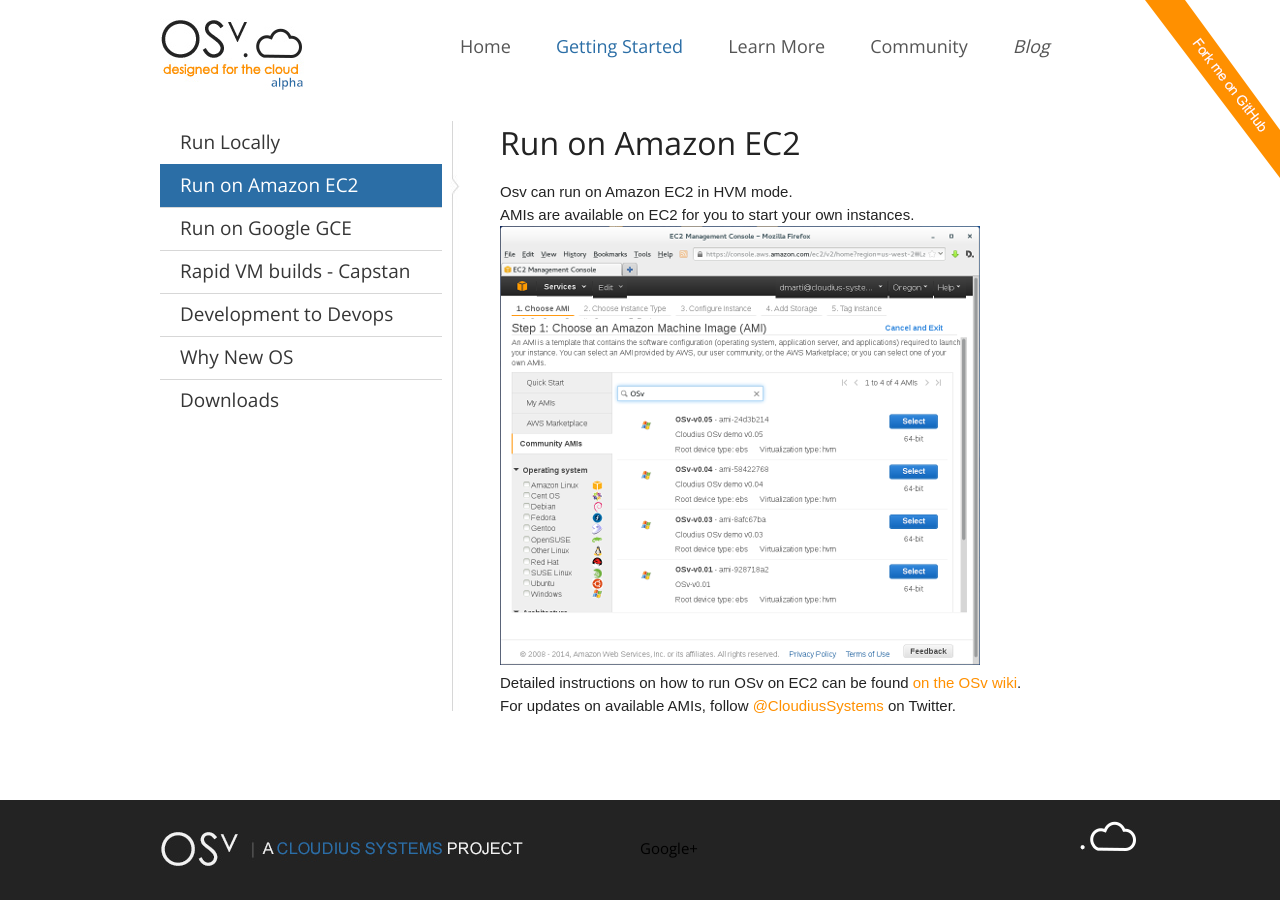
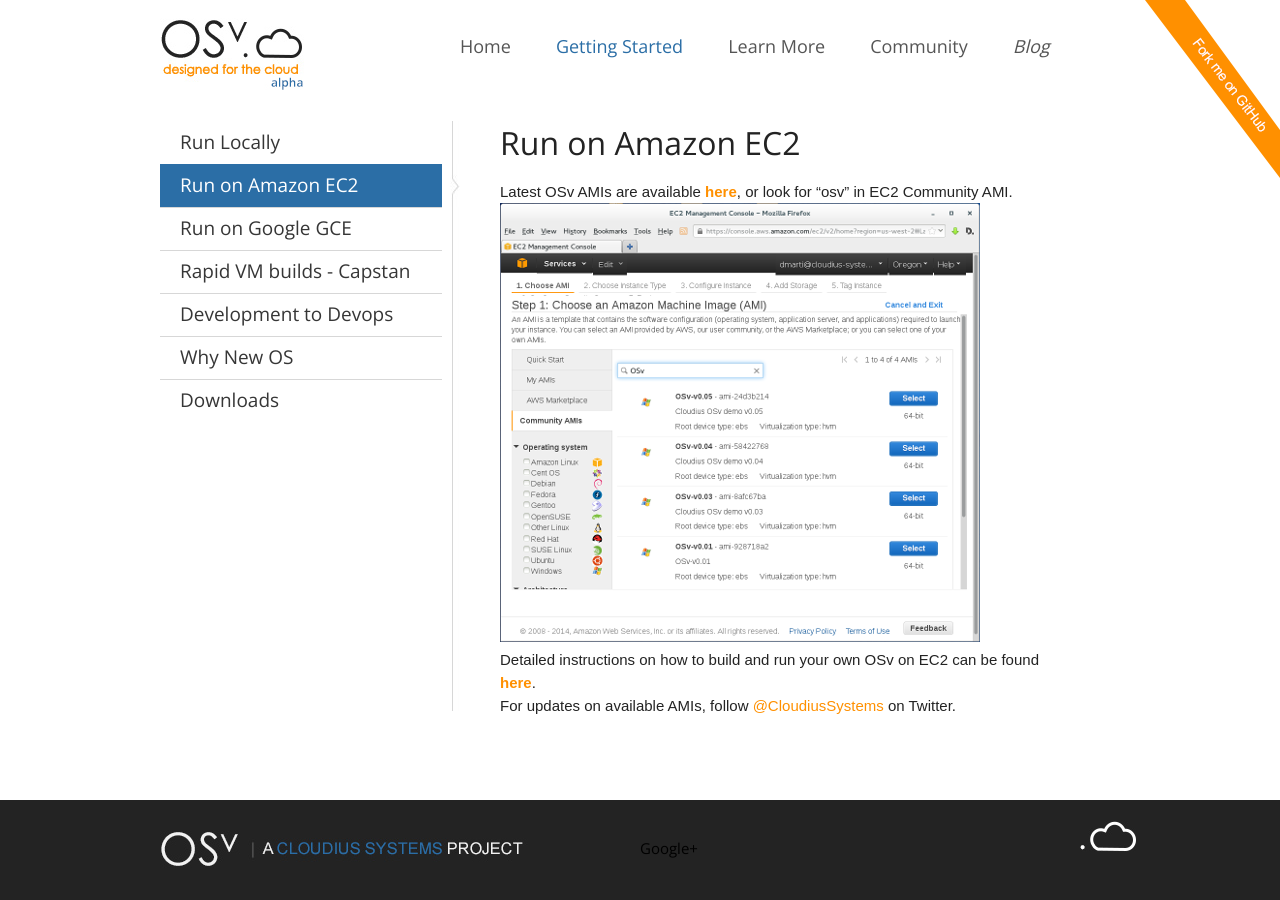
Before and after one commit to osv-io/osv-io.github.io, a Jekyll site: the page built from _posts/started/2014-06-07-amazon-ec2.markdown, in a window 1280 px wide. Built offline with Jekyll 4.4.1, drawn with Linux system fonts in a browser that asks for light colours.

Commit message:
add link to latest ami

```diff
--- a/_posts/started/2014-06-07-amazon-ec2.markdown
+++ b/_posts/started/2014-06-07-amazon-ec2.markdown
@@ -6,14 +6,14 @@ nav: started
 show_heading: yes
 read_more: yes
 ---
-Osv can run on Amazon EC2 in HVM mode.
-
-AMIs are available on EC2 for you to start your own instances.
+Latest OSv AMIs are available
+**[here](https://github.com/cloudius-systems/osv/wiki/Latest-EC2-AMI-list)**,
+or look for "osv" in EC2 Community AMI.
 
 <!--more-->
 
 <img src="/images/ec2.png">
 
-Detailed instructions on how to run OSv on EC2 can be found [on the OSv wiki](https://github.com/cloudius-systems/osv/wiki/Running-OSv-on-EC2).
+Detailed instructions on how to build and run your own OSv on EC2 can be found **[here](https://github.com/cloudius-systems/osv/wiki/Running-OSv-on-EC2)**.
 
 For updates on available AMIs, follow [@CloudiusSystems](https://twitter.com/CloudiusSystems) on Twitter.
```
